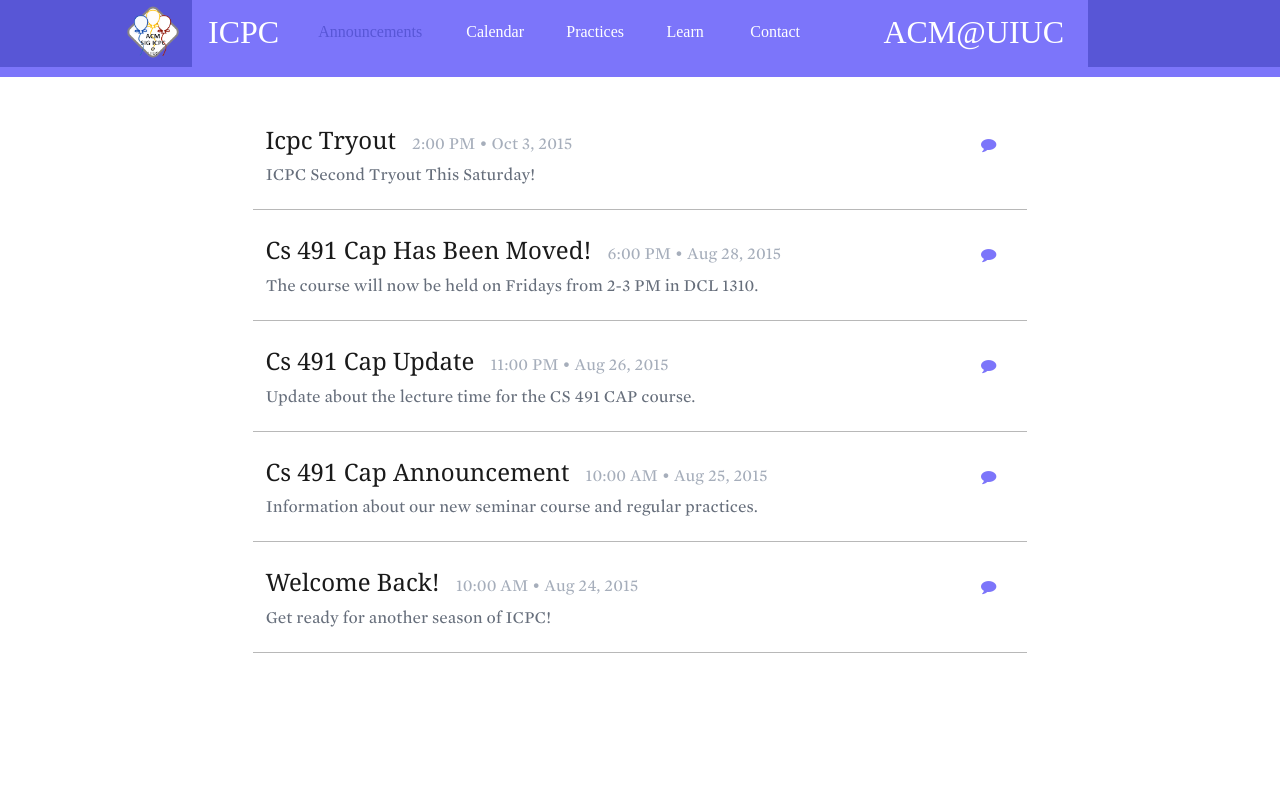
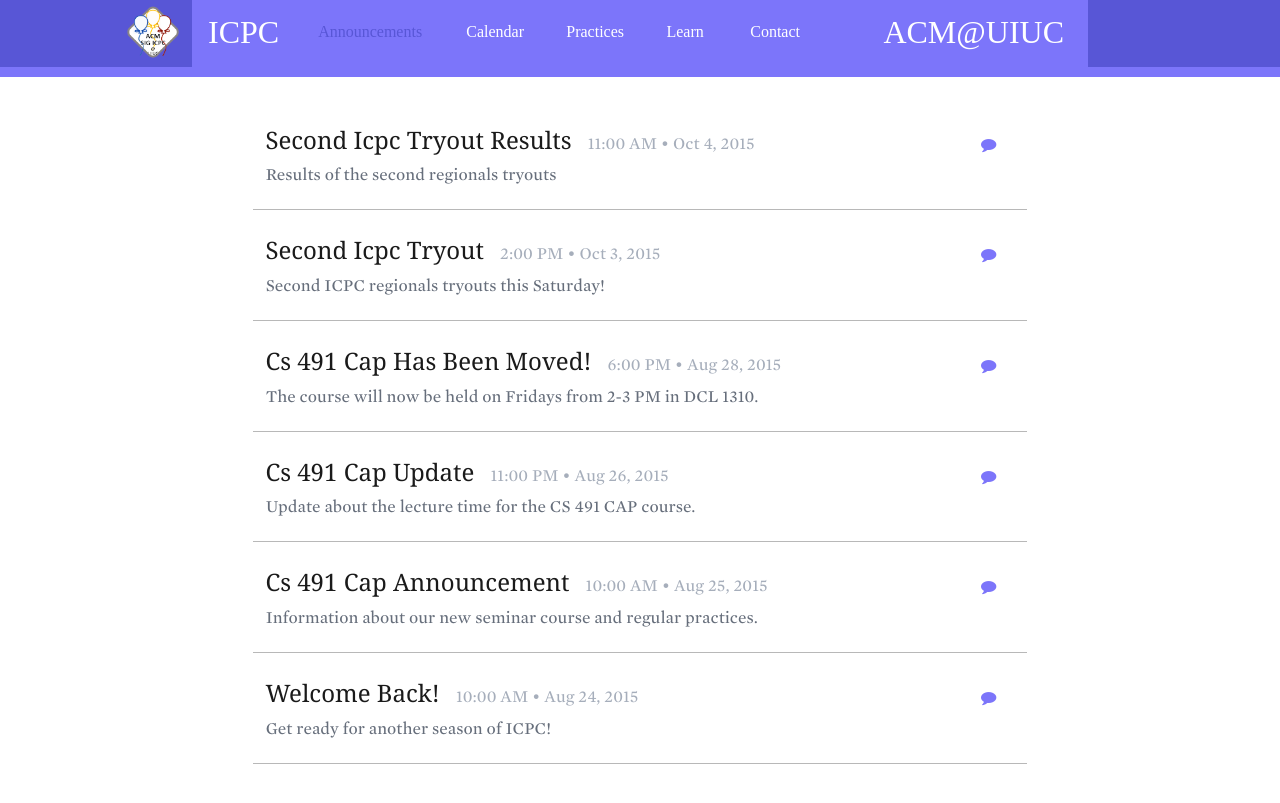
Before and after one commit to acm-uiuc/icpc-website, a Jekyll site: the page built from announcements.html, in a window 1280 px wide. Shown: the top 803 px of the page. Built offline with Jekyll 4.4.1, drawn with Linux system fonts in a browser that asks for light colours; nearby versions of some CDN libraries; some web fonts are replaced; Markdown is read by kramdown in place of the engine named in the settings; some of the changed lines change nothing that is shown.

Commit message:
Adding tryouts 2 results.

```diff
--- a/_config.yml
+++ b/_config.yml
@@ -1,4 +1,6 @@
 name: ACM@UIUC ICPC
 markdown: redcarpet
+redcarpet:
+  extensions: ["no_intra_emphasis", "fenced_code_blocks", "autolink", "tables", "with_toc_data"]
 highlighter: pygments
 paginate: 5
--- a/_posts/2015-10-3-ICPC-Tryout.md
+++ b/_posts/2015-10-03-Second-ICPC-Tryout.md
@@ -2,14 +2,14 @@
 layout: post
 category: announcements
 time: 2:00 PM
-description: ICPC Second Tryout This Saturday!
+description: Second ICPC regionals tryouts this Saturday!
 ---
 
 This Saturday will be the second round of tryouts to determine regional teams.
 <br>
 If you registered for the tryouts next week, you should have received an e-mail from ICPC adding you to one of the teams for the North American Qualification Contest. Closer to the contest date, you should receive instructions and credentials to log into the contest environment.
 <br>
-The tryout will run from 11am-4pm in DCL 520L. Food and drinks for be provided to all
+The tryout will run from 11am-4pm in DCL L520. Food and drinks for be provided to all
 participants.
 <br>
 All participants are allowed to bring printed reference material. These reference material can contain any information that could assist you during the tryout. Materials can be coded algorithms or a motivating picture. Look at [Stanford's notebook for reference][1].
--- /dev/null
+++ b/_posts/2015-10-04-Second-ICPC-Tryout-Results.md
@@ -0,0 +1,50 @@
+---
+layout: post
+category: announcements
+time: 11:00 AM
+description: Results of the second regionals tryouts
+---
+
+Congratulations to Siwakorn Srisakaokul, who again topped our tryouts contest on Saturday! At Saturday's contest, Siwakorn solved all 11 of the problems with over 80 minutes to spare! Congratulations also go to Xin Gao and Lan Dao, who took second and third place, respectively, by solving 10 of the 11 problems! The full contest scoreboard is given below.
+
+<br>
+
+We have now completed our tryouts and will start selecting regionals teams. We will be taking into account your rankings in the two tryouts, the problems you solved in each, and your problem set completion for CS 491 CAP. We can normally take between 4 and 6 teams to regionals, depending on site availability, so we will be forming and registering the top 6 teams. We will announce the teams by the end of the week.
+
+<br>
+
+If there are some students with whom you work well and would like to be on a team, please let us know and we will factor those preferences into our decision making process. Please send <a href="mailto:thakore1@illinois.edu">Uttam</a> these preferences by no later than 11:59 PM on Wednesday, October 7th.
+
+<br><br>
+
+<center>
+# Scoreboard
+
+
+| Place | Name | # Solved | Time | A | B | C | D | E | F | G | H | I | J | K |
+|:-----:|:----:|:--------:|:----:|:-:|:-:|:-:|:-:|:-:|:-:|:-:|:-:|:-:|:-:|:-:|
+| 1 | Siwakorn Srisakaokul | 11 | 1062 | 1 / 22 | 1 / 121 | 1 / 187 | 1 / 40 | 2 / 220 | 1 / 32 | 1 / 73 | 1 / 50 | 1 / 28 | 2 / 96 | 1 / 153 |
+| 2 | Xin Gao | 10 | 1284 | 1 / 30 | 1 / 290 | 2 / 147 | 1 / 94 | 1 / 171 | 1 / 41 | 4 / 260 | 1 / 57 | 1 / 36 | 1 / 78 | -- |
+| 3 | Lan Dao | 10 | 1526 | 1 / 55 | 1 / 296 | 1 / 257 | 1 / 66 | 1 / 274 | 1 / 27 | 1 / 134 | 5 / 142 | 2 / 16 | 1 / 159 | -- |
+| 4 | Ryan Jian | 8 | 880 | 1 / 20 | 10 / 286 | -- | 3 / 92 | -- | 1 / 39 | 2 / -- | 1 / 35 | 1 / 3 | 1 / 62 | 1 / 123 |
+| 5 | Yewen Fan | 8 | 1035 | 1 / 57 | 1 / 151 | 1 / 210 | 1 / 233 | 3 / -- | 1 / 52 | -- | 1 / 67 | 1 / 42 | 4 / 163 | -- |
+| 6 | Yuting Zhang | 7 | 777 | 1 / 42 | 1 / 299 | -- | 2 / 105 | -- | 1 / 57 | 1 / -- | 1 / 70 | 1 / 50 | 1 / 134 | -- |
+| 7 | Matthew Worley | 7 | 881 | 1 / 35 | 1 / 221 | -- | -- | 1 / 254 | 1 / 52 | -- | 1 / 68 | 2 / 44 | 2 / 167 | -- |
+| 8 | Xusheng Zhang | 7 | 1198 | 1 / 116 | 3 / 295 | -- | 2 / 192 | -- | 1 / 59 | -- | 1 / 131 | 1 / 45 | 2 / 280 | -- |
+| 9 | Jeongseok Son | 6 | 799 | 4 / 79 | 1 / 195 | -- | 1 / -- | -- | 1 / 92 | -- | 1 / 109 | 1 / 16 | 1 / 248 | -- |
+| 10 | Ziao Chen | 6 | 801 | -- | 1 / 110 | 4 / -- | 2 / 87 | -- | 1 / 44 | -- | 1 / 216 | 1 / 29 | 1 / 295 | -- |
+| 11 | Shunping Xie | 6 | 958 | 4 / 165 | 1 / 254 | -- | 1 / -- | -- | 1 / 54 | -- | 1 / 67 | 2 / 45 | 1 / 293 | -- |
+| 12 | Guiping Xie | 6 | 1297 | 7 / 290 | 6 / 299 | -- | -- | -- | 1 / 52 | -- | 1 / 67 | 1 / 41 | 4 / 268 | -- |
+| 13 | Animesh Tripathi | 5 | 359 | 1 / 98 | 5 / -- | -- | 4 / -- | -- | 2 / 53 | -- | 1 / 41 | 1 / 11 | 1 / 136 | -- |
+| 14 | Ryan Wolfe | 5 | 677 | 2 / 129 | 1 / 225 | -- | -- | -- | 1 / 100 | -- | 1 / 115 | 1 / 88 | -- | -- |
+| 15 | Yu-De Chen | 5 | 988 | 4 / 271 | 1 / 236 | -- | 2 / -- | -- | 1 / 150 | -- | 1 / 163 | 2 / 88 | -- | -- |
+| 16 | Nicholas Lu | 4 | 200 | 1 / 32 | -- | -- | 1 / -- | -- | 1 / 65 | -- | 1 / 59 | 1 / 44 | -- | -- |
+| 17 | Danielle Sponseller | 4 | 774 | -- | -- | -- | -- | 1 / 91 | 1 / 190 | -- | 3 / 215 | 1 / 238 | -- | -- |
+| 18 | Phillip Shih | 3 | 182 | 4 / -- | -- | -- | 1 / -- | -- | 1 / 35 | -- | 1 / 81 | 3 / 26 | -- | -- |
+| 19 | Zonglin Li | 3 | 192 | 2 / -- | -- | -- | -- | -- | 2 / 67 | -- | 1 / 84 | 1 / 21 | -- | -- |
+| 20 | Yuta Inoue | 3 | 192 | 6 / -- | -- | -- | 1 / -- | -- | 2 / 34 | -- | 1 / 126 | 1 / 12 | -- | -- |
+| 21 | Enkh-Ider Jargalsaikhan | 3 | 522 | 7 / -- | -- | -- | -- | -- | 2 / 93 | -- | 2 / 266 | 2 / 103 | -- | -- |
+| 22 | Zheyi Zhu | 2 | 157 | -- | -- | -- | -- | -- | -- | -- | 1 / 89 | 1 / 68 | -- | -- |
+| 23 | Aahan Agrawal | 2 | 291 | 1 / 94 | 1 / 197 | -- | -- | -- | -- | -- | -- | -- | -- | -- |
+| 24 | Akashdeep Deb | 1 | 232 | -- | -- | -- | -- | -- | -- | -- | 2 / 212 | -- | -- | -- |
+<center>
```
